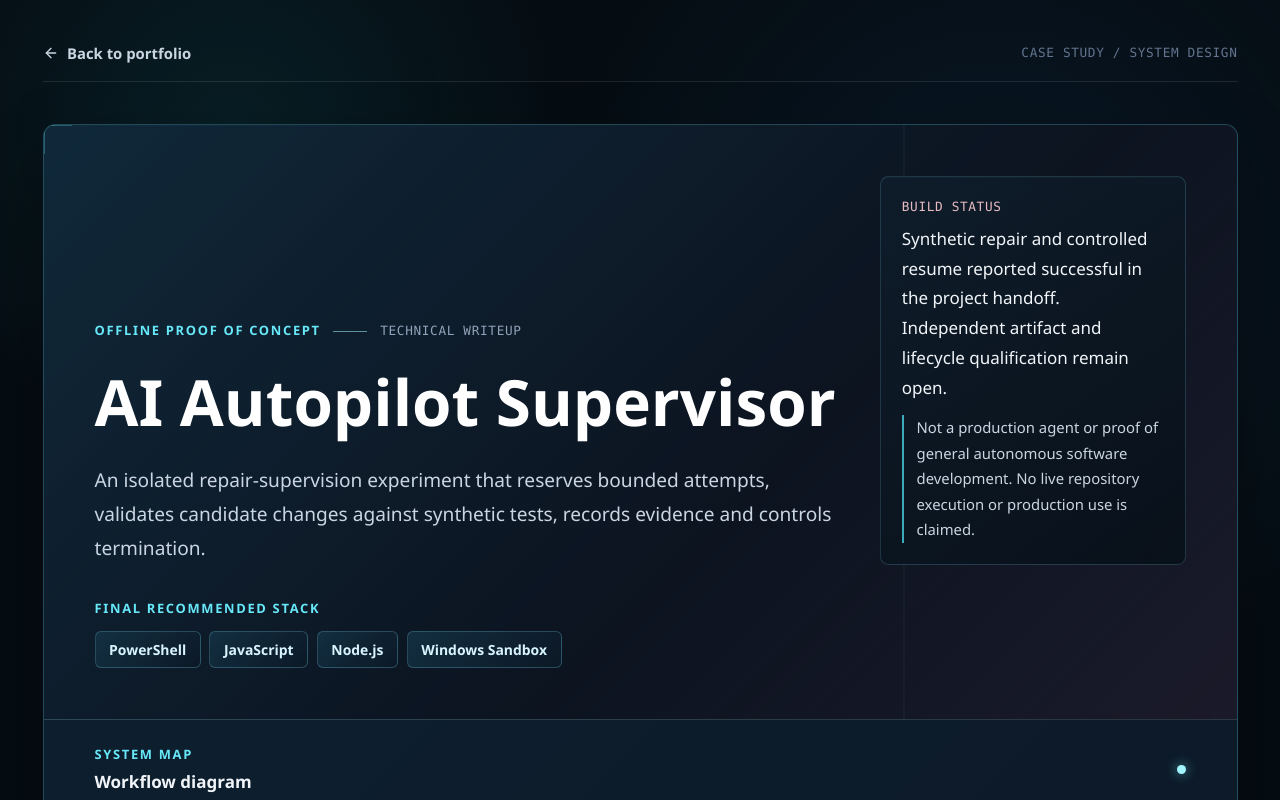
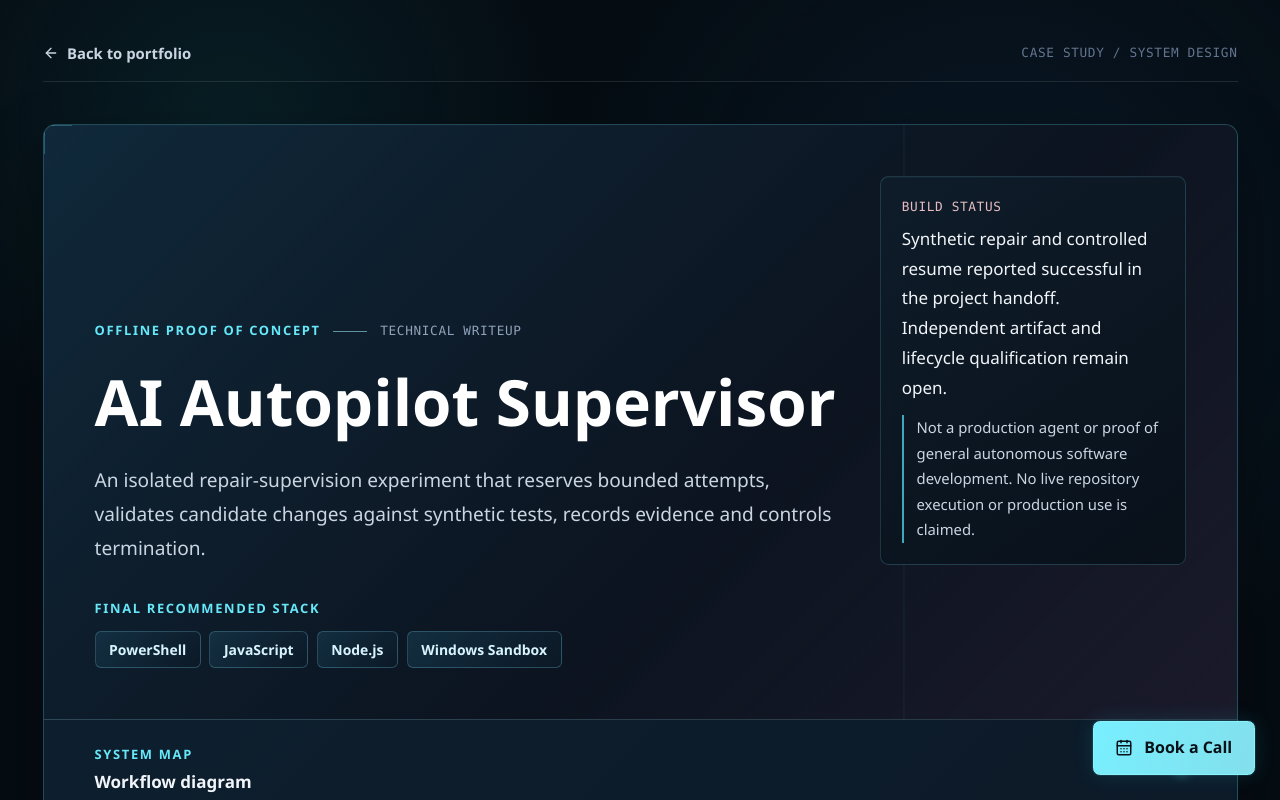
Before and after one commit to jette-sketch/aries-automation-portfolio, a Next.js app: page /projects/ai-autopilot-supervisor in a window 1280 px wide. Shown: the top 800 px of the page. Built offline with nearby package versions, Linux system fonts and the light colour scheme.

Commit message:
Route portfolio booking CTAs through shared calendar and remove direct contact details

```diff
--- a/app/layout.tsx
+++ b/app/layout.tsx
@@ -1,5 +1,6 @@
 import type { Metadata } from 'next';
 import './globals.css';
+import { BookingCalendar } from '@/components/BookingCalendar';
 
 export const metadata: Metadata = {
   title: 'Jette Aries Portilla | AI Automation Portfolio',
@@ -9,7 +10,7 @@ export const metadata: Metadata = {
 export default function RootLayout({ children }: { children: React.ReactNode }) {
   return (
     <html lang="en">
-      <body>{children}</body>
+      <body>{children}<BookingCalendar /></body>
     </html>
   );
 }
```
